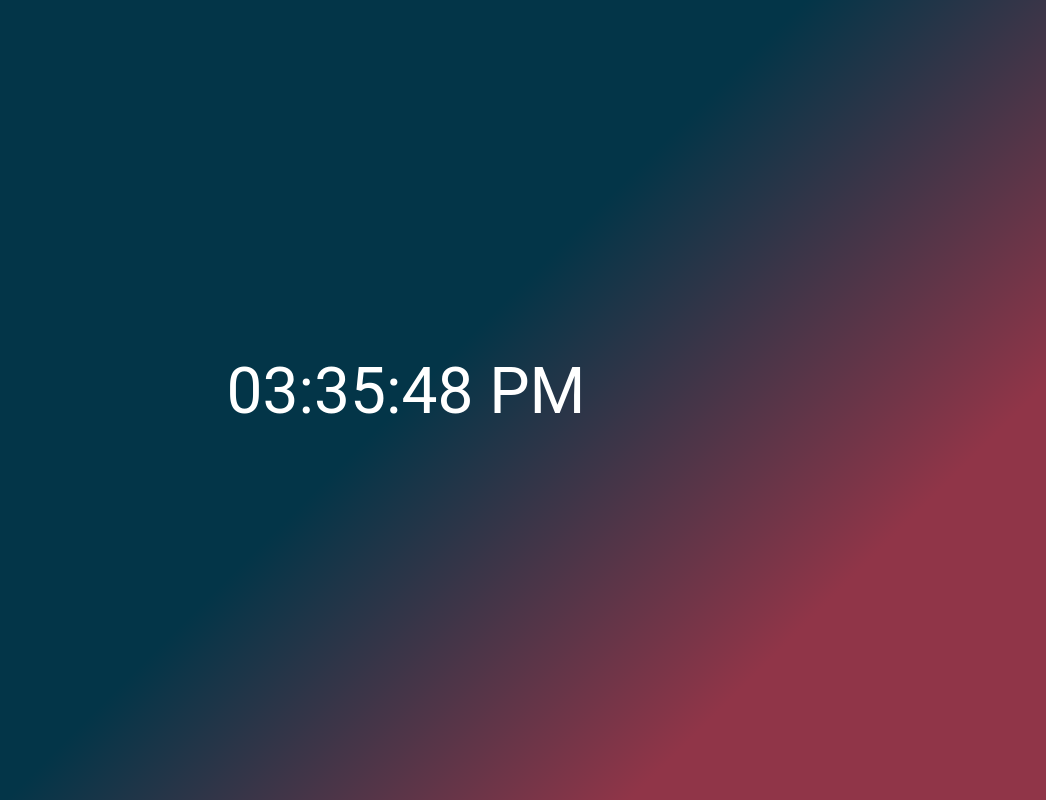
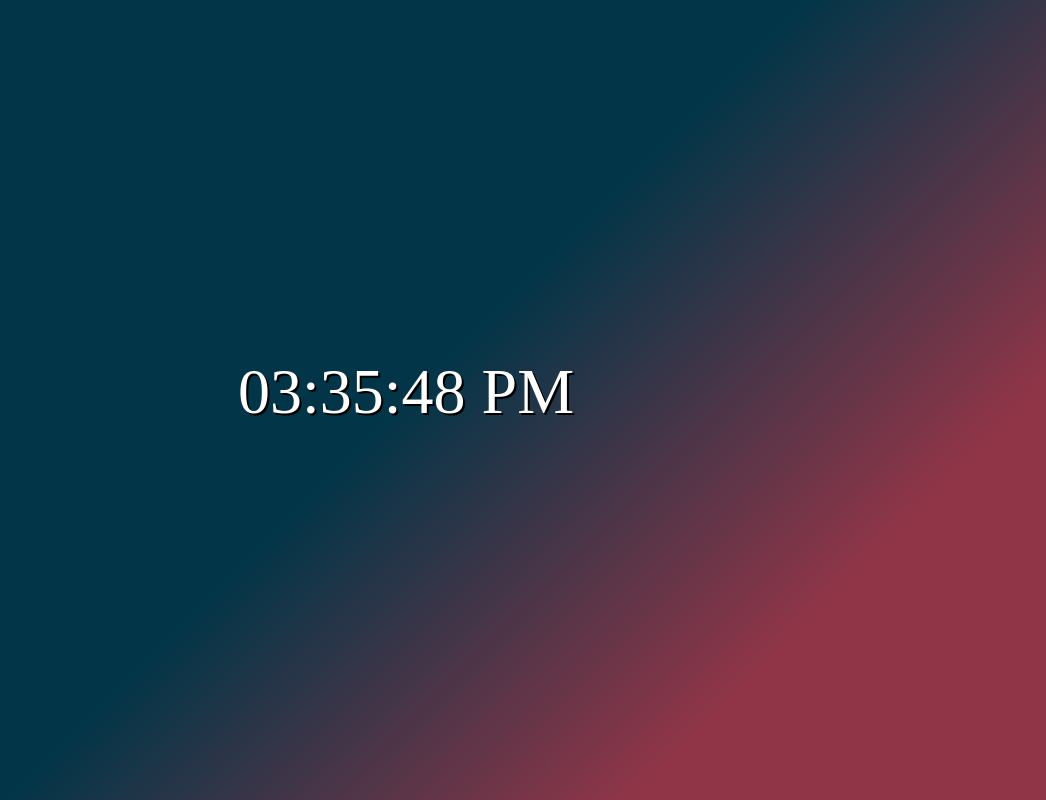
Before and after one commit to RishikeshJ/hex-clock, an Angular app: page / in a window 1280 px wide. Shown: the whole page, without its empty margins (234-1280 px from the left). Built offline with nearby package versions, Linux system fonts and the light colour scheme.

Commit message:
added gradient

```diff
--- a/src/app/app.component.ts
+++ b/src/app/app.component.ts
@@ -20,7 +20,7 @@ export class AppComponent implements OnInit {
       this.time = new Date();
       this.hex = '#' + this.datepipe.transform(this.time, 'hhmmss');
       this.gradient = '#' + 90 + this.datepipe.transform(this.time, 'mss');
-      this.bgImage = this.sanitizer.bypassSecurityTrustStyle('linear-gradient(-225deg,' + this.hex + ' 50%, ' + this.gradient+ ' 80%)');
+      this.bgImage = this.sanitizer.bypassSecurityTrustStyle('linear-gradient(-225deg,' + this.hex + ' 50%, ' + this.gradient + ' 80%)');
     }, 1);
   }
   constructor(public datepipe: DatePipe, private sanitizer: DomSanitizer) {
--- a/src/styles.css
+++ b/src/styles.css
@@ -5,10 +5,14 @@ body {
 }
 
 .clock{
-    font-family: "Roboto", sans-serif;
+    font-family: "montserrat";
     font-size: 5vw;
+    text-shadow: 2px 2px black;
 }
 
+*{
+    font-family: "montserrat";
+}
 
 .container-fluid{
     padding-right:0;
```
